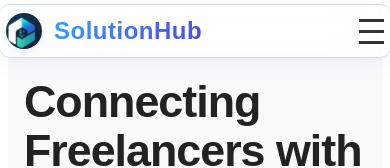
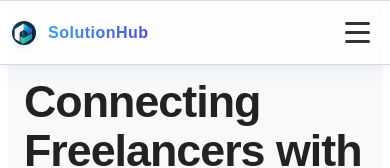
Before and after one commit to wallacetrixie/SolutionHub, a React (Vite) app in the folder Entry-point/Frontend/: page / in a window 390 px wide. Shown: the top 168 px of the page. Built offline with nearby package versions, Linux system fonts and the light colour scheme; no server answers.

Commit message:
more responsive design

```diff
--- a/Entry-point/Frontend/src/Components/LandingPage/Navbar.jsx
+++ b/Entry-point/Frontend/src/Components/LandingPage/Navbar.jsx
@@ -8,6 +8,13 @@ const Navbar = () => {
 
   const toggleMenu = () => {
     setIsOpen(!isOpen);
+  };
+
+  const handleKeyPress = (event) => {
+    if (event.key === 'Enter' || event.key === ' ') {
+      toggleMenu();
+      event.preventDefault();
+    }
   };
 
   return (
@@ -36,10 +43,18 @@ const Navbar = () => {
       </div>
 
       {/* Mobile Hamburger Menu */}
-      <div className="menu-toggle" onClick={toggleMenu} aria-label="Toggle menu" aria-expanded={isOpen} role="button" tabIndex={0}>
-        <span className="bar"></span>
-        <span className="bar"></span>
-        <span className="bar"></span>
+      <div
+        className={`menu-toggle ${isOpen ? 'active' : ''}`}
+        onClick={toggleMenu}
+        onKeyDown={handleKeyPress}
+        aria-label="Toggle menu"
+        aria-expanded={isOpen}
+        role="button"
+        tabIndex={0}
+      >
+        <span className="bar bar1"></span>
+        <span className="bar bar2"></span>
+        <span className="bar bar3"></span>
       </div>
     </nav>
   );
--- a/Entry-point/Frontend/src/styles/Navbar.css
+++ b/Entry-point/Frontend/src/styles/Navbar.css
@@ -155,61 +155,300 @@
 .menu-toggle {
   display: none;
   flex-direction: column;
+  justify-content: center;
   cursor: pointer;
   margin-left: 20px;
+  padding: 8px;
+  border-radius: 6px;
+  transition: background 0.2s ease;
+  outline: none;
+}
+
+.menu-toggle:hover {
+  background: rgba(54, 163, 247, 0.1);
+}
+
+.menu-toggle:focus {
+  outline: 2px solid #36a3f7;
+  outline-offset: 2px;
 }
 
 .menu-toggle .bar {
   height: 3px;
   width: 25px;
   background: #333;
-  margin: 4px 0;
-  transition: 0.4s;
+  margin: 3px 0;
+  border-radius: 3px;
+  transition: all 0.3s cubic-bezier(0.25, 0.46, 0.45, 0.94);
+  transform-origin: center;
 }
 
-/* Responsive */
-@media (max-width: 900px) {
+/* Hamburger Animation */
+.menu-toggle.active .bar1 {
+  transform: translateY(9px) rotate(45deg);
+  background: #36a3f7;
+}
+
+.menu-toggle.active .bar2 {
+  opacity: 0;
+  transform: translateX(-20px);
+}
+
+.menu-toggle.active .bar3 {
+  transform: translateY(-9px) rotate(-45deg);
+  background: #36a3f7;
+}
+
+/* Responsive Design */
+
+/* Large tablets and small desktops */
+@media (max-width: 1200px) {
   .navbar {
-    padding: 10px 16px;
+    padding: 7px 40px;
   }
   .navbar-links {
-    gap: 18px;
+    gap: 25px;
+  }
+  .navbar-links li a {
+    font-size: 14px;
   }
 }
 
+/* Tablets */
+@media (max-width: 900px) {
+  .navbar {
+    padding: 10px 20px;
+  }
+  .navbar-links {
+    gap: 20px;
+  }
+  .navbar-auth {
+    gap: 12px;
+  }
+  .login-btn {
+    padding: 6px 14px;
+    font-size: 14px;
+  }
+  .signup-btn {
+    padding: 8px 20px;
+    font-size: 14px;
+  }
+  .logo-text {
+    font-size: 20px;
+  }
+  .logo-image {
+    height: 30px;
+    width: 30px;
+  }
+}
+
+/* Mobile phones and small tablets */
 @media (max-width: 768px) {
   .navbar {
-    padding: 8px 6px;
-    border-radius: 10px;
+    padding: 12px 16px;
     width: 100vw;
-    margin-top: 4px;
+    margin-top: 0;
+    border-radius: 0;
+  }
+
+  .logo-text {
+    font-size: 18px;
+  }
+
+  .logo-image {
+    height: 28px;
+    width: 28px;
   }
   .navbar-links {
     position: fixed;
-    top: 60px;
+    top: 64px;
+    left: 0;
     right: 0;
     width: 100vw;
-    background: #fff;
+    background: rgba(255, 255, 255, 0.95);
+    -webkit-backdrop-filter: blur(20px);
+    backdrop-filter: blur(20px);
     flex-direction: column;
-    gap: 20px;
+    gap: 25px;
     text-align: center;
     overflow: hidden;
     max-height: 0;
     opacity: 0;
+    visibility: hidden;
     pointer-events: none;
-    transition: max-height 0.4s cubic-bezier(.4,0,.2,1), opacity 0.3s;
+    transform: translateY(-15px);
+    transition: all 0.4s cubic-bezier(0.25, 0.46, 0.45, 0.94);
+    border-top: 1px solid rgba(54, 163, 247, 0.1);
+    border-bottom: 1px solid rgba(54, 163, 247, 0.1);
+    z-index: 999;
   }
   .navbar-links.active {
-    max-height: 350px;
+    max-height: 500px;
     opacity: 1;
+    visibility: visible;
     pointer-events: auto;
-    box-shadow: 0 4px 12px rgba(0,0,0,0.08);
-    padding: 20px 0;
+    transform: translateY(0);
+    box-shadow: 0 8px 32px rgba(0, 0, 0, 0.15);
+    padding: 30px 20px;
   }
+
+  /* Mobile navigation links styling */
+  .navbar-links li a {
+    font-size: 16px;
+    padding: 12px 20px;
+    display: block;
+    border-radius: 8px;
+    margin: 0 auto;
+    max-width: 200px;
+    transition: all 0.2s ease;
+  }
+
+  .navbar-links li a:hover {
+    background: rgba(54, 163, 247, 0.1);
+    color: #36a3f7;
+    transform: translateY(-2px);
+  }
+
+  .navbar-links li {
+    opacity: 0;
+    transform: translateY(20px);
+    animation: none;
+  }
+
+  .navbar-links.active li {
+    animation: slideInUp 0.3s ease forwards;
+  }
+
+  .navbar-links.active li:nth-child(1) { animation-delay: 0.1s; }
+  .navbar-links.active li:nth-child(2) { animation-delay: 0.15s; }
+  .navbar-links.active li:nth-child(3) { animation-delay: 0.2s; }
+  .navbar-links.active li:nth-child(4) { animation-delay: 0.25s; }
+  .navbar-links.active li:nth-child(5) { animation-delay: 0.3s; }
   .navbar-auth {
     display: none;
   }
+
   .menu-toggle {
     display: flex;
   }
+
+  /* Mobile Auth Buttons in Menu */
+  .mobile-auth {
+    margin-top: 10px;
+  }
+
+  .mobile-login-btn, .mobile-signup-btn {
+    width: 80%;
+    max-width: 200px;
+    padding: 12px 24px;
+    font-size: 16px;
+    font-weight: 600;
+    border-radius: 8px;
+    cursor: pointer;
+    transition: all 0.3s ease;
+    outline: none;
+  }
+
+  .mobile-login-btn {
+    background: none;
+    border: 2px solid #36a3f7;
+    color: #36a3f7;
+    margin-bottom: 10px;
+  }
+
+  .mobile-login-btn:hover {
+    background: #36a3f7;
+    color: white;
+    transform: translateY(-2px);
+    box-shadow: 0 4px 12px rgba(54, 163, 247, 0.3);
+  }
+
+  .mobile-signup-btn {
+    background: linear-gradient(90deg, #36a3f7 0%, #ffc72c 100%);
+    border: none;
+    color: white;
+  }
+
+  .mobile-signup-btn:hover {
+    background: linear-gradient(90deg, #ffc72c 0%, #36a3f7 100%);
+    transform: translateY(-2px);
+    box-shadow: 0 4px 12px rgba(255, 199, 44, 0.3);
+  }
 }
+
+/* Small mobile devices */
+@media (max-width: 480px) {
+  .navbar {
+    padding: 10px 12px;
+  }
+
+  .logo-text {
+    font-size: 16px;
+  }
+
+  .logo-image {
+    height: 24px;
+    width: 24px;
+  }
+
+  .navbar-links {
+    top: 58px;
+    gap: 18px;
+    padding: 25px 15px;
+  }
+
+  .navbar-links li a {
+    font-size: 15px;
+    padding: 10px 15px;
+  }
+
+  .mobile-login-btn, .mobile-signup-btn {
+    font-size: 14px;
+    padding: 10px 20px;
+  }
+}
+
+/* Extra small mobile devices */
+@media (max-width: 320px) {
+  .navbar {
+    padding: 8px 10px;
+  }
+
+  .logo-text {
+    font-size: 14px;
+  }
+
+  .logo-image {
+    height: 22px;
+    width: 22px;
+  }
+
+  .navbar-links {
+    gap: 15px;
+    padding: 20px 10px;
+  }
+
+  .navbar-links li a {
+    font-size: 14px;
+    padding: 8px 12px;
+    max-width: 160px;
+  }
+
+  .mobile-login-btn, .mobile-signup-btn {
+    font-size: 13px;
+    padding: 8px 16px;
+    max-width: 160px;
+  }
+}
+
+/* Keyframe Animations */
+@keyframes slideInUp {
+  from {
+    opacity: 0;
+    transform: translateY(20px);
+  }
+  to {
+    opacity: 1;
+    transform: translateY(0);
+  }
+}
```
Also changed, not shown: Entry-point/Frontend/src/assets/images/logo.jpg.
